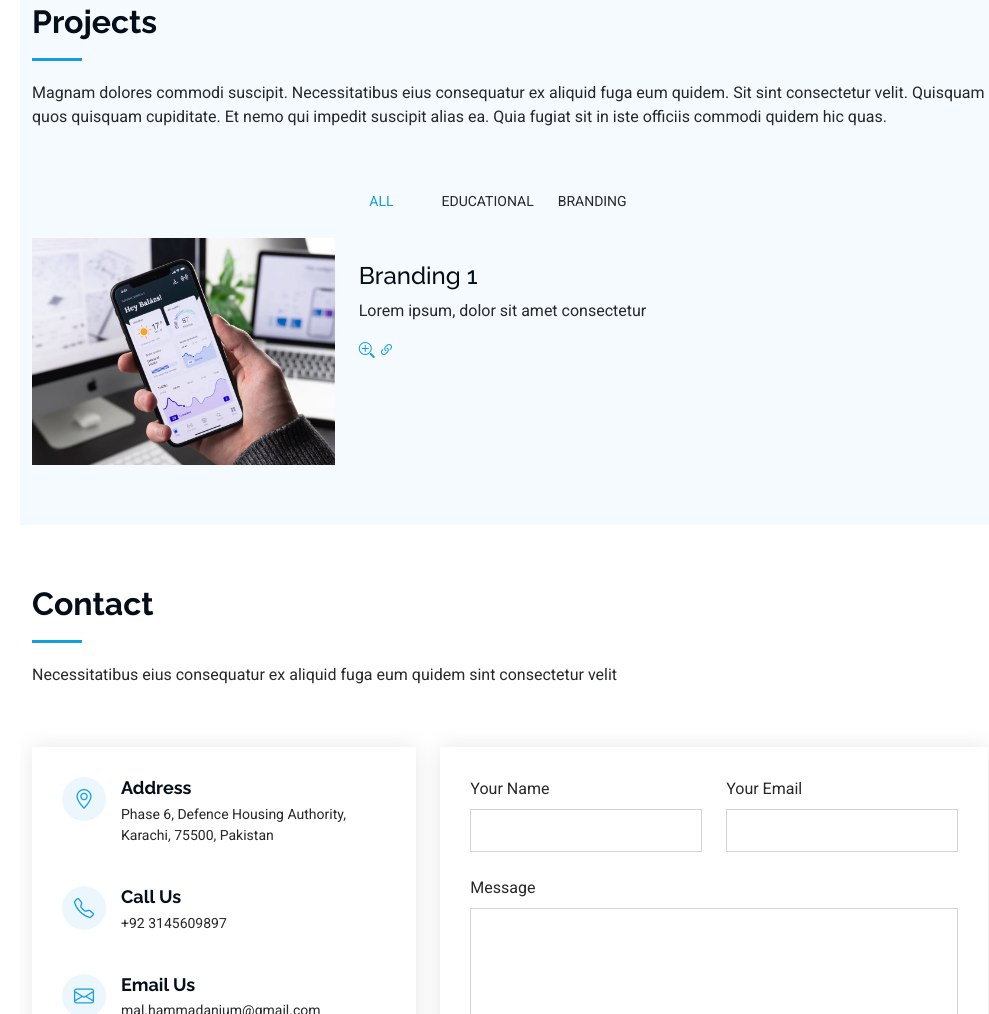
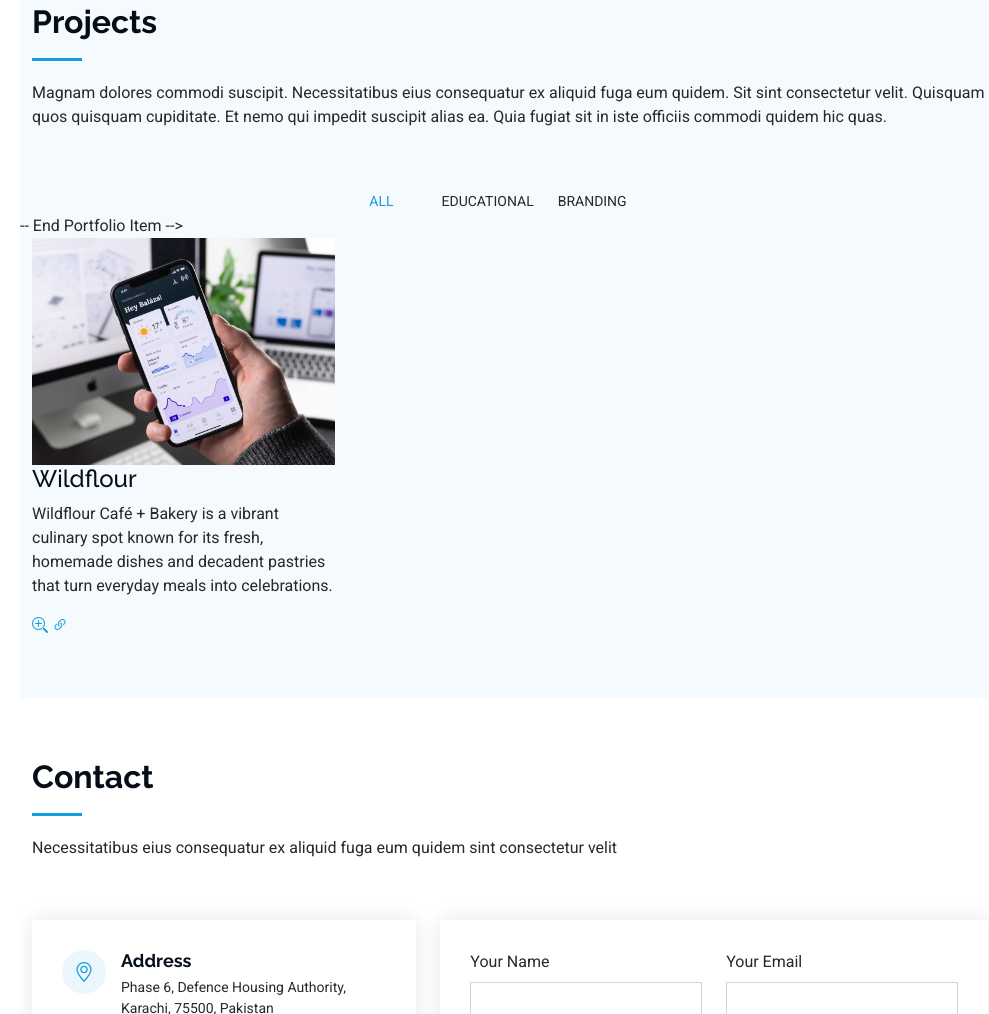
Before and after one commit to malhammadanjum-cmd/Malik47.0, a plain HTML site: page index.html in a window 1280 px wide. Shown: the part 2103-3117 px from the top of the page, without its empty margins (280-1269 px from the left). Drawn offline with Linux system fonts and the light colour scheme.

Commit message:
Update index.html

```diff
--- a/index.html
+++ b/index.html
@@ -250,31 +250,22 @@
 
           <div class="row gy-4 isotope-container" data-aos="fade-up" data-aos-delay="200">
 
-            <div class="col-lg-4 col-md-6 portfolio-item isotope-item filter-app">
-              <div class="portfolio-content h-100">
+            <div class="col-lg-4 col-md-6 Branding-item isotope-item filter-app">
+              <div class="Branding-content h-100">
                 <img src="assets/img/portfolio/app-1.jpg" class="img-fluid" alt="">
                 <div class="portfolio-info">
-                  <h4>Wikipidia</h4>
-                  <p>Lorem ipsum, dolor sit amet consectetur</p>
-                  <a href="https://malhammadanjum-cmd.github.io/wikipidia" title="App 1" data-gallery="portfolio-gallery-app" class="glightbox preview-link"><i class="bi bi-zoom-in"></i></a>
-                  <a href="portfolio-details.html" title="More Details" class="details-link"><i class="bi bi-link-45deg"></i></a>
+                  <h4>Wildflour</h4>
+                  <p>Wildflour Café + Bakery is a vibrant culinary spot known for its fresh, homemade dishes and decadent pastries that turn everyday meals into celebrations.
+</p>
+                  <a href="https://malhammadanjum-cmd.github.io/wikipidia" title="App 1" data-gallery="Branding-gallery-app" class="glightbox preview-link"><i class="bi bi-zoom-in"></i></a>
+                  <a href="Branding-details.html" title="More Details" class="details-link"><i class="bi bi-link-45deg"></i></a>
                 </div>
               </div>
             </div><!-- End Portfolio Item -->
 
             <!-- End Portfolio Item -->
 
-            <div class="col-lg-4 col-md-6 brand-item isotope-item filter-branding">
-              <div class="brand-content h-100">
-                <img src="assets/img/brand/branding-1.jpg" class="img-fluid" alt="">
-                <div class="brand-info">
-                  <h4>Branding 1</h4>
-                  <p>Lorem ipsum, dolor sit amet consectetur</p>
-                  <a href="https://malhammadanjum-cmd.github.io/wildflour-bakery/" title="Branding 1" data-gallery="brand-gallery-branding" class="glightbox preview-link"><i class="bi bi-zoom-in"></i></a>
-                  <a href="brand-details.html" title="More Details" class="details-link"><i class="bi bi-link-45deg"></i></a>
-                </div>
-              </div>
-            </div><!-- End Portfolio Item -->
+           -- End Portfolio Item -->
 
            <!-- End Portfolio Item -->
 
```
